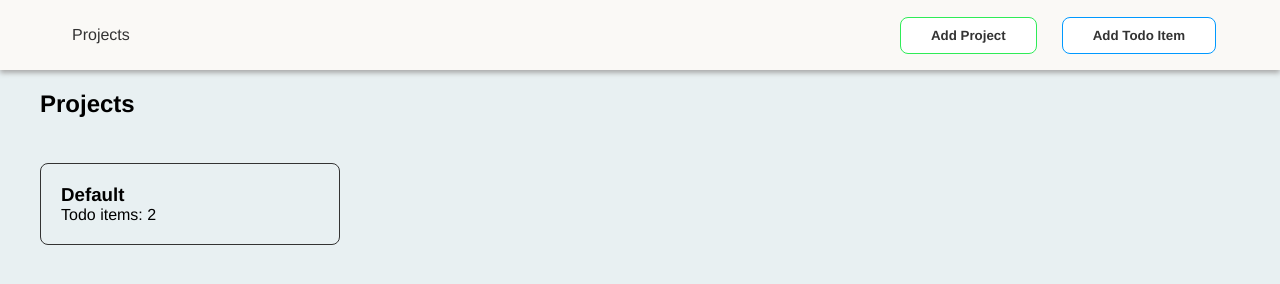
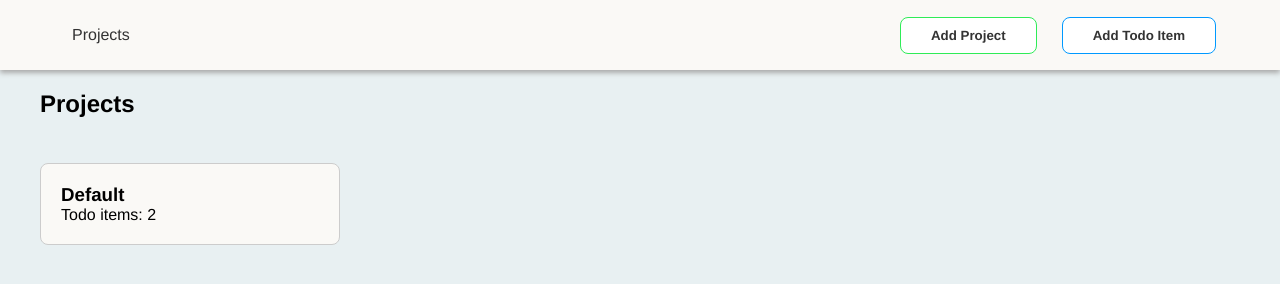
Before and after one commit to johanhcarlberg/odin-todolist, a website built with webpack: page dist/index.html in a window 1280 px wide. Built offline with nearby package versions, Linux system fonts and the light colour scheme.

Commit message:
Change background to white on project cards, add box shadow

```diff
--- a/src/modules/Project/ProjectList.css
+++ b/src/modules/Project/ProjectList.css
@@ -14,9 +14,14 @@
 
 .project-card {
     color: #000;
-    border: 1px solid #333;
     border-radius: 8px;
     padding: 20px;
+    background-color: #FAF9F6;
+    border: 1px solid #ccc;
+}
+
+.project-card:hover {
+    box-shadow: 0 2px 5px 0 rgba(0, 0, 0, 0.16);
 }
 
 .project-card h3 {
```
Also changed, not shown: dist/index_bundle.js.
